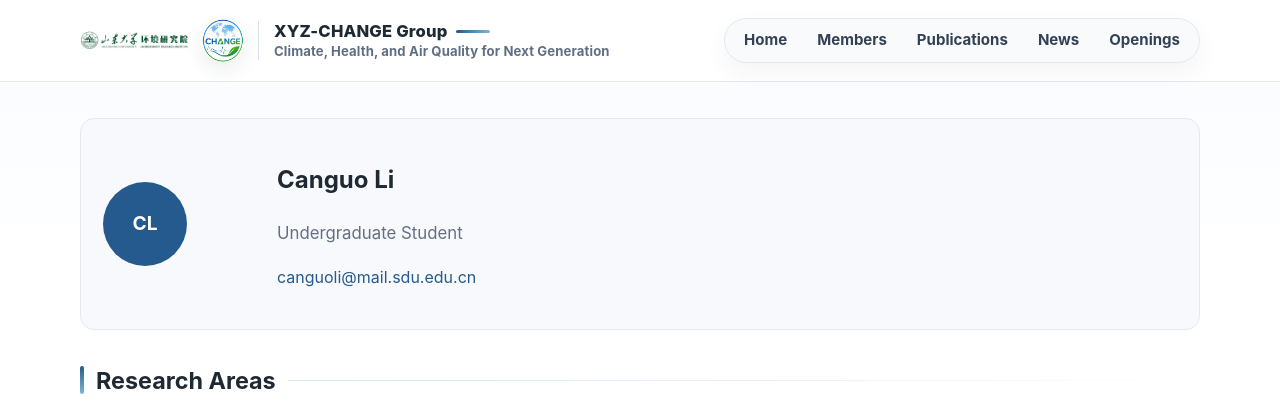
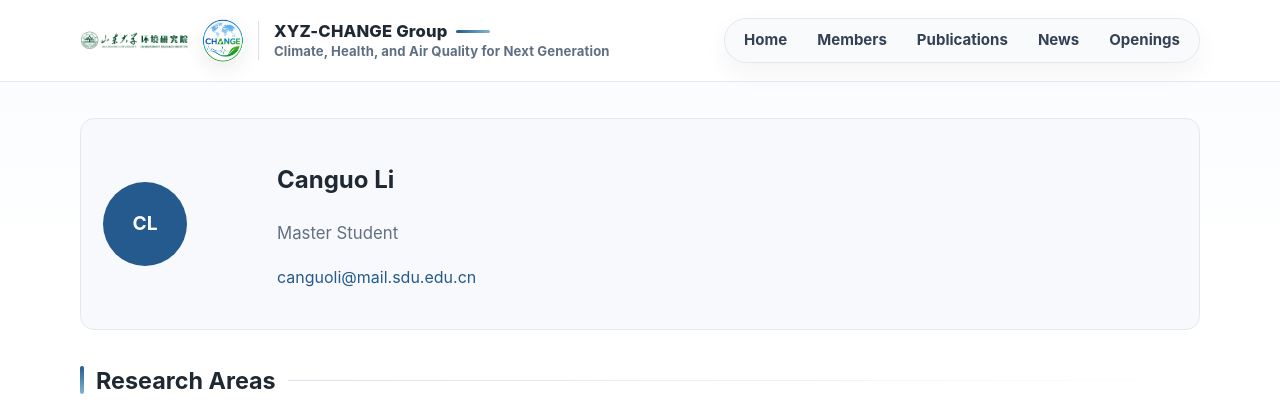
Before and after one commit to MuJSh/xyz_CHANGE, a Jekyll site: the page built from _pages/canguo-li.md, in a window 1280 px wide. Shown: the top 415 px of the page. Built offline with Jekyll 4.4.1, drawn with Linux system fonts in a browser that asks for light colours.

Commit message:
Update Canguo Li role on profile page

```diff
--- a/_pages/canguo-li.md
+++ b/_pages/canguo-li.md
@@ -8,7 +8,7 @@ permalink: /members/canguo-li/
   <div class="avatar">CL</div>
   <div>
     <h1>Canguo Li</h1>
-    <p class="profile-title">Undergraduate Student</p>
+    <p class="profile-title">Master Student</p>
     <p><a href="mailto:canguoli@mail.sdu.edu.cn">canguoli@mail.sdu.edu.cn</a></p>
   </div>
 </div>
```
